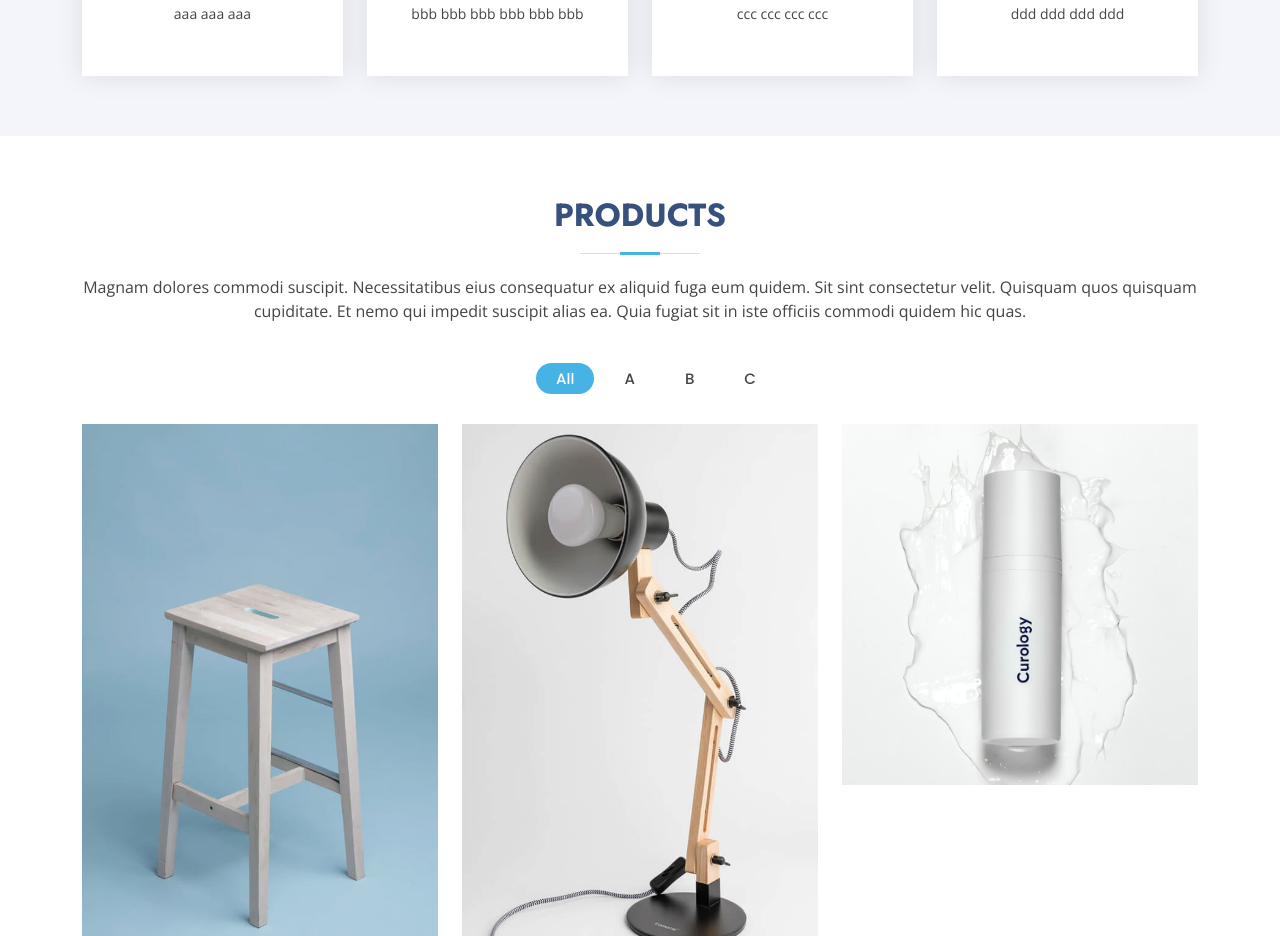
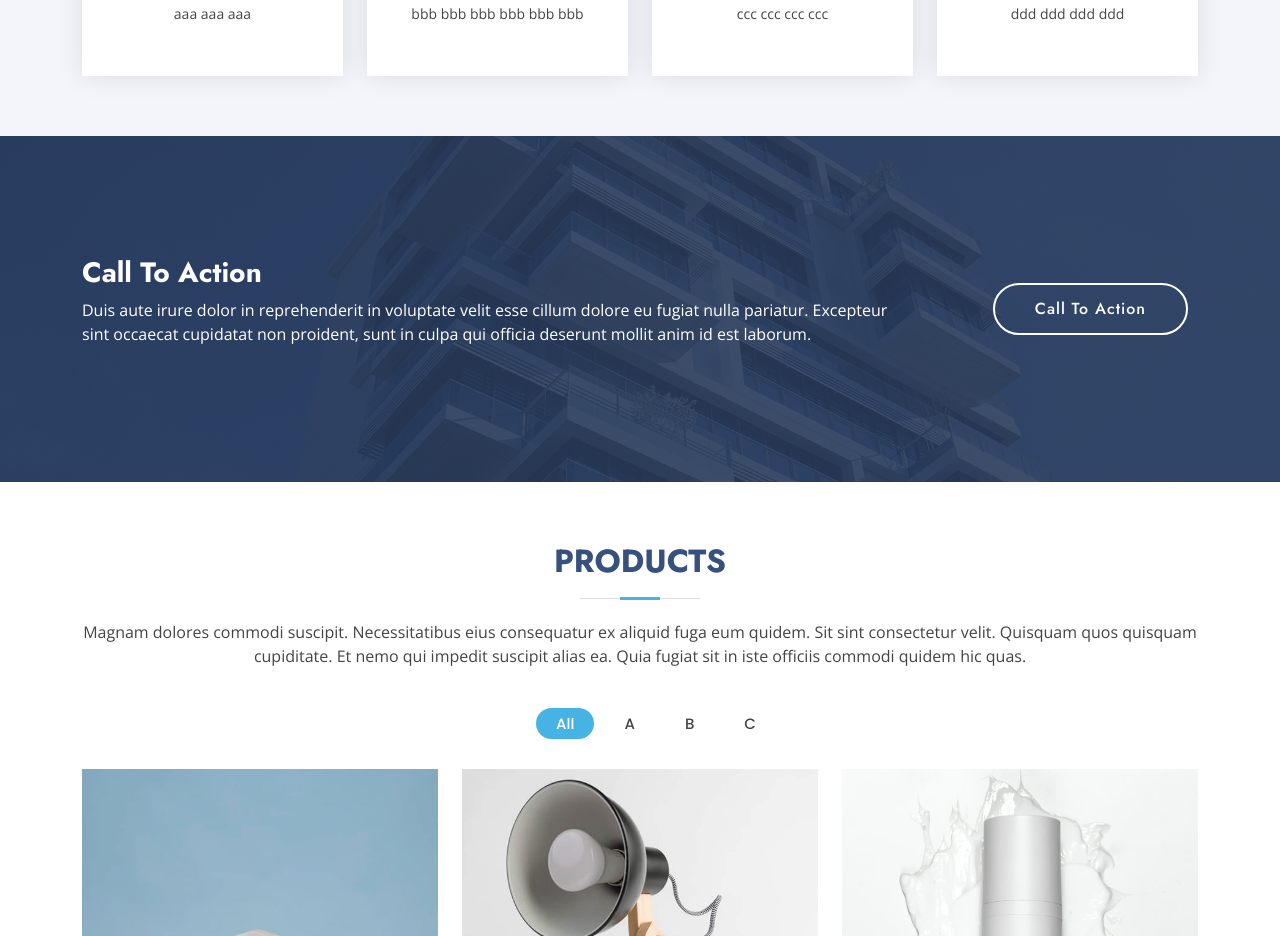
Before and after one commit to steventjoa89/cahaya-sinar-makmur, a React (Create React App) app: page / in a window 1280 px wide. Shown: the part 2120-3056 px from the top of the page. Built offline with nearby package versions, Linux system fonts and the light colour scheme.

Commit message:
CTA done.

```diff
--- /dev/null
+++ b/src/components/Cta.js
@@ -0,0 +1,30 @@
+import React from "react";
+import { Link } from "react-router-dom";
+
+function Cta() {
+  return (
+    <section id="cta" className="cta">
+      <div className="container" data-aos="zoom-in">
+        <div className="row">
+          <div className="col-lg-9 text-center text-lg-start">
+            <h3>Call To Action</h3>
+            <p>
+              {" "}
+              Duis aute irure dolor in reprehenderit in voluptate velit esse
+              cillum dolore eu fugiat nulla pariatur. Excepteur sint occaecat
+              cupidatat non proident, sunt in culpa qui officia deserunt mollit
+              anim id est laborum.
+            </p>
+          </div>
+          <div className="col-lg-3 cta-btn-container text-center">
+            <Link className="cta-btn align-middle" href="#">
+              Call To Action
+            </Link>
+          </div>
+        </div>
+      </div>
+    </section>
+  );
+}
+
+export default Cta;
--- a/src/index.css
+++ b/src/index.css
@@ -889,7 +889,9 @@ section {
 .cta {
   /* TODO: */
   /* background: linear-gradient(rgba(40, 58, 90, 0.9), rgba(40, 58, 90, 0.9)),
-    url("../img/cta-bg.jpg") fixed center center; */
+    url("/images/cta-bg.jpg") fixed center center; */
+  background: linear-gradient(rgba(40, 58, 90, 0.9), rgba(40, 58, 90, 0.9)),
+    url("../public/images/cta-bg.jpg") fixed center center;
   background-size: cover;
   padding: 120px 0;
 }
--- a/src/pages/Home/index.js
+++ b/src/pages/Home/index.js
@@ -8,6 +8,7 @@ import WhyUs from "../../components/WhyUs";
 import Services from "../../components/Services";
 import Faq from "../../components/Faq";
 import Products from "../../components/Products";
+import Cta from "../../components/Cta";
 
 function HomePage() {
   return (
@@ -19,6 +20,7 @@ function HomePage() {
         <AboutUs />
         <WhyUs />
         <Services />
+        <Cta />
         <Products />
         <Faq />
       </div>
--- a/src/utils/stringUtil.js
+++ b/src/utils/stringUtil.js
@@ -1,5 +1,3 @@
-import { PRODUCTS } from "../data/info";
-
 export const toProperCase = (str) =>
   str.replace(/\b\w/g, (char) => char.toUpperCase());
 
```
Also changed, not shown: public/images/cta-bg.jpg (added).
